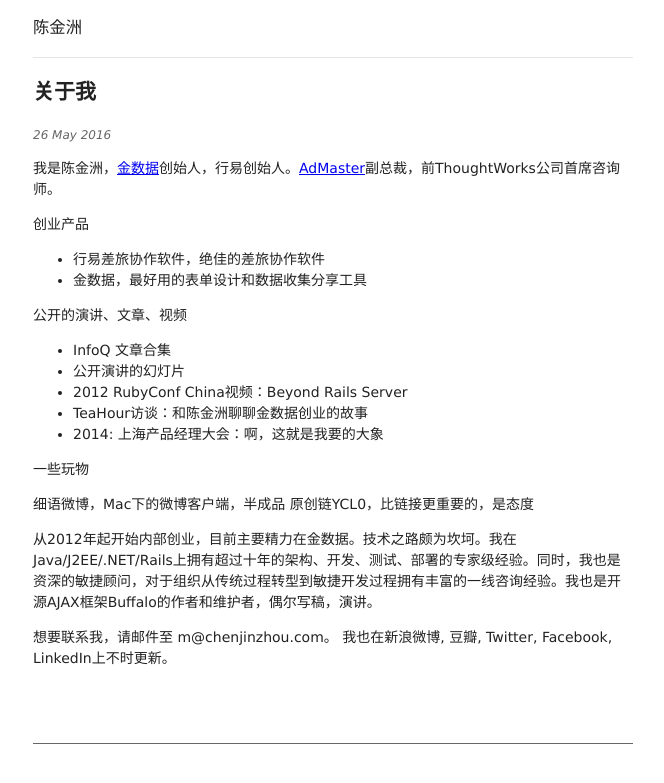
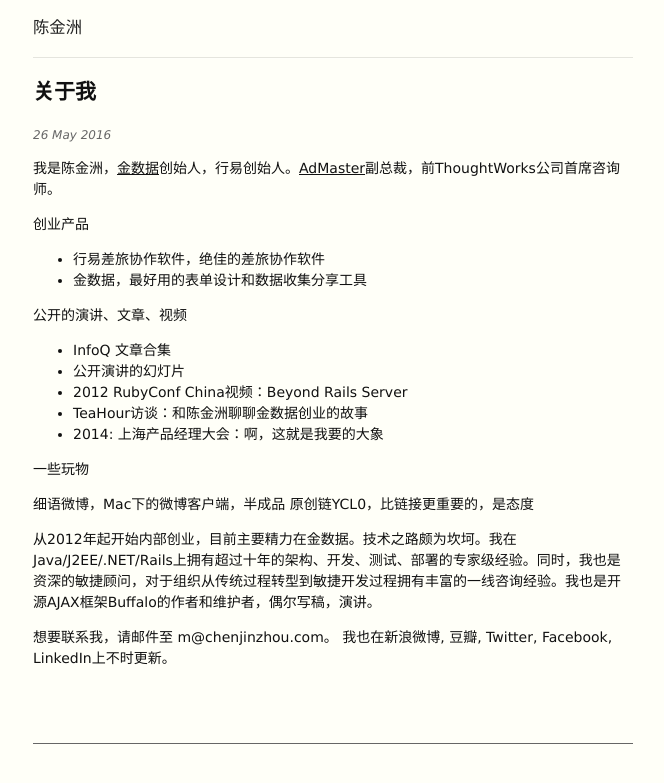
Before and after one commit to mechiland/mechiland.github.com, a Jekyll site: the page built from _posts/2016-05-26-about.md, in a window 1280 px wide. Shown: the top 783 px of the page, without its empty margins (307-971 px from the left). Built offline with Jekyll 4.4.1, drawn with Linux system fonts in a browser that asks for light colours.

Commit message:
fix font stl

```diff
--- a/css/main.css
+++ b/css/main.css
@@ -10,11 +10,6 @@
   font-size: 14px;
 }
 
-body {
-    font-size: 1em;
-    line-height: 1.5;
-}
-
 html, body {
     margin: 0px 10px 20px 10px;
     padding: 0px;
@@ -23,7 +18,17 @@
 body {
     height: 100%;
     font-family: 'Pingfang SC','微软雅黑',Verdana,'Helvetica Neue', Arial, 'Liberation Sans', sans-serif;
-    font-weight: 300;
+    font-size: 1em;
+    background-color: #fffff8;
+    color: #111;
+    -webkit-font-smoothing: antialiased;
+    -moz-osx-font-smoothing: grayscale;
+    line-height: 1.5;
+}
+
+a {
+  color: #111;
+  text-decoration: underline;
 }
 
 .container {
```
